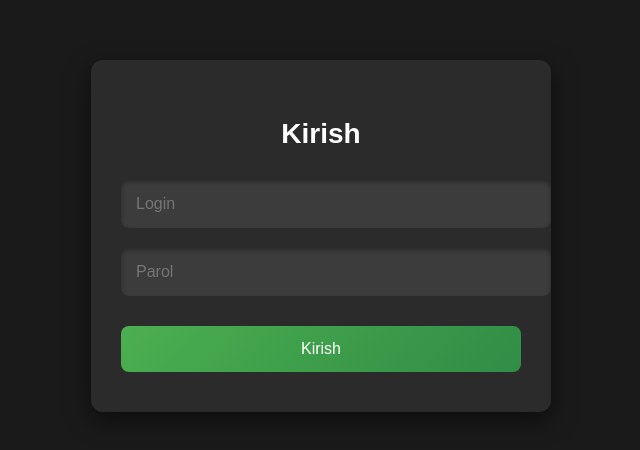
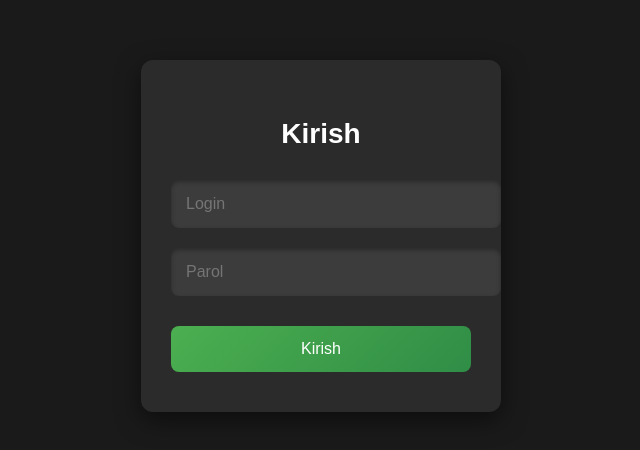
Before and after one commit to uzhojiakbar/checkED-KRK, a React (Vite) app: page / in a window 1280 px wide. Shown: the part 164-614 px from the top of the page, without its empty margins (319-959 px from the left). Built offline with nearby package versions, Linux system fonts and the light colour scheme.

Commit message:
design bug fixed

```diff
--- a/src/App.jsx
+++ b/src/App.jsx
@@ -361,7 +361,7 @@ const Container = styled.div`
   align-items: center;
   justify-content: center;
   width: 90%;
-  max-width: 400px;
+  max-width: 300px;
   background: #2b2b2b;
   border-radius: 12px;
   padding: 40px 30px;
```
Also changed, not shown: 1 other file (tests, documents, lock files or other folders).
